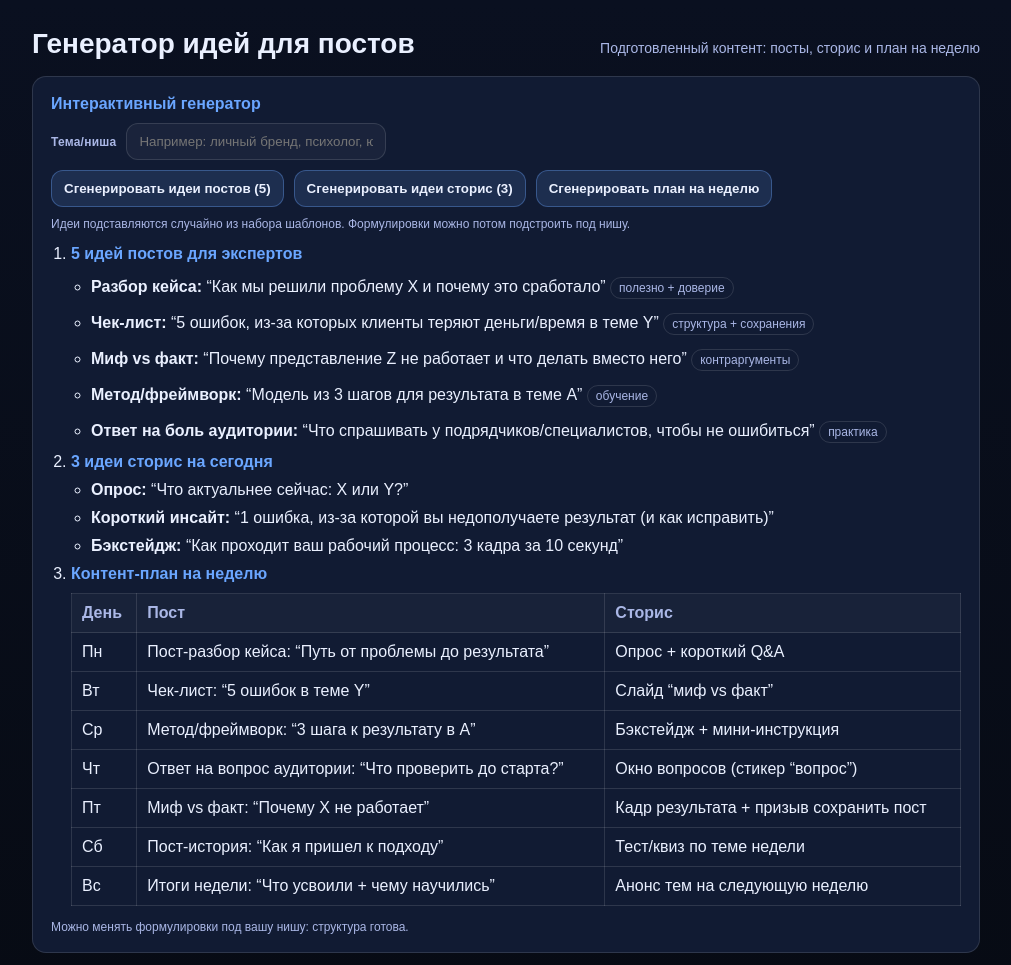
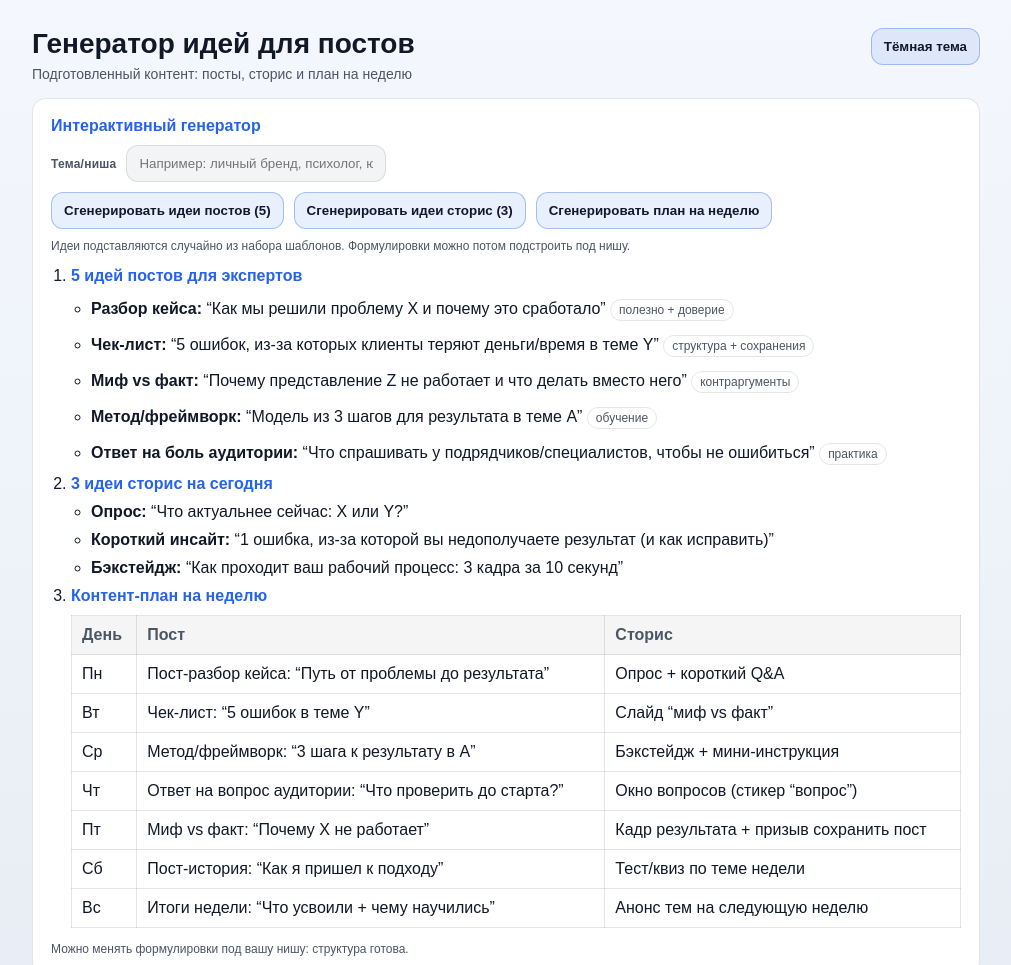
Before and after one commit to natalika88/Generator, a plain HTML site: page index.html in a window 1280 px wide. Shown: the top 965 px of the page, without its empty margins (134-1145 px from the left). Drawn offline with Linux system fonts and the light colour scheme.

Commit message:
Update index.html
переключение темы со светлой на темную

```diff
--- a/index.html
+++ b/index.html
@@ -12,6 +12,33 @@
         --muted: #aab7e6;
         --accent: #6aa6ff;
         --border: rgba(255, 255, 255, 0.12);
+        --grad-top: #0a1020;
+        --grad-bottom: #070b14;
+        --input-bg: rgba(255, 255, 255, 0.04);
+        --week-th-bg: rgba(255, 255, 255, 0.03);
+        --btn-bg: rgba(106, 166, 255, 0.14);
+        --btn-border: rgba(106, 166, 255, 0.35);
+        --btn-hover: rgba(106, 166, 255, 0.22);
+        --focus-border: rgba(106, 166, 255, 0.55);
+        --focus-shadow: rgba(106, 166, 255, 0.18);
+      }
+
+      html[data-theme="light"] {
+        --bg: #f4f7fd;
+        --card: #ffffff;
+        --text: #111827;
+        --muted: #4b5563;
+        --accent: #2563eb;
+        --border: rgba(0, 0, 0, 0.1);
+        --grad-top: #f4f7fd;
+        --grad-bottom: #e8edf5;
+        --input-bg: #f3f4f6;
+        --week-th-bg: rgba(0, 0, 0, 0.04);
+        --btn-bg: rgba(37, 99, 235, 0.1);
+        --btn-border: rgba(37, 99, 235, 0.35);
+        --btn-hover: rgba(37, 99, 235, 0.18);
+        --focus-border: rgba(37, 99, 235, 0.55);
+        --focus-shadow: rgba(37, 99, 235, 0.2);
       }
       * {
         box-sizing: border-box;
@@ -19,8 +46,9 @@
       body {
         margin: 0;
         font-family: Arial, Helvetica, sans-serif;
-        background: linear-gradient(180deg, #0a1020, #070b14);
+        background: linear-gradient(180deg, var(--grad-top), var(--grad-bottom));
         color: var(--text);
+        min-height: 100vh;
       }
       .wrap {
         max-width: 980px;
@@ -30,10 +58,19 @@
       .header {
         display: flex;
         gap: 14px;
-        align-items: baseline;
+        align-items: flex-start;
         justify-content: space-between;
         flex-wrap: wrap;
         margin-bottom: 16px;
+      }
+      .header-titles {
+        display: flex;
+        flex-direction: column;
+        gap: 6px;
+      }
+      .btn-theme {
+        flex-shrink: 0;
+        align-self: flex-start;
       }
       h1 {
         font-size: 28px;
@@ -80,7 +117,7 @@
         letter-spacing: 0.02em;
       }
       .input {
-        background: rgba(255, 255, 255, 0.04);
+        background: var(--input-bg);
         border: 1px solid var(--border);
         color: var(--text);
         padding: 10px 12px;
@@ -89,12 +126,12 @@
         outline: none;
       }
       .input:focus {
-        border-color: rgba(106, 166, 255, 0.55);
-        box-shadow: 0 0 0 3px rgba(106, 166, 255, 0.18);
+        border-color: var(--focus-border);
+        box-shadow: 0 0 0 3px var(--focus-shadow);
       }
       .btn {
-        background: rgba(106, 166, 255, 0.14);
-        border: 1px solid rgba(106, 166, 255, 0.35);
+        background: var(--btn-bg);
+        border: 1px solid var(--btn-border);
         color: var(--text);
         padding: 10px 12px;
         border-radius: 12px;
@@ -102,7 +139,7 @@
         font-weight: 700;
       }
       .btn:hover {
-        background: rgba(106, 166, 255, 0.22);
+        background: var(--btn-hover);
       }
       .btn:active {
         transform: translateY(1px);
@@ -143,7 +180,7 @@
         text-align: left;
         color: var(--muted);
         font-weight: 600;
-        background: rgba(255, 255, 255, 0.03);
+        background: var(--week-th-bg);
       }
       .tag {
         display: inline-block;
@@ -164,8 +201,13 @@
   <body>
     <div class="wrap">
       <div class="header">
-        <h1>Генератор идей для постов</h1>
-        <p class="sub">Подготовленный контент: посты, сторис и план на неделю</p>
+        <div class="header-titles">
+          <h1>Генератор идей для постов</h1>
+          <p class="sub">Подготовленный контент: посты, сторис и план на неделю</p>
+        </div>
+        <button class="btn btn-theme" type="button" id="theme-toggle" aria-label="Переключить светлую и тёмную тему">
+          Светлая тема
+        </button>
       </div>
 
       <div class="card">
@@ -280,6 +322,38 @@
     </div>
 
     <script>
+      const THEME_STORAGE_KEY = 'post-ideas-ui-theme';
+
+      function getStoredOrPreferredTheme() {
+        const saved = localStorage.getItem(THEME_STORAGE_KEY);
+        if (saved === 'light' || saved === 'dark') return saved;
+        return window.matchMedia('(prefers-color-scheme: light)').matches ? 'light' : 'dark';
+      }
+
+      function applyUiTheme(theme) {
+        if (theme === 'light') {
+          document.documentElement.setAttribute('data-theme', 'light');
+        } else {
+          document.documentElement.removeAttribute('data-theme');
+        }
+        const btn = document.getElementById('theme-toggle');
+        if (btn) {
+          btn.textContent = theme === 'light' ? 'Тёмная тема' : 'Светлая тема';
+        }
+      }
+
+      function initUiTheme() {
+        applyUiTheme(getStoredOrPreferredTheme());
+      }
+
+      initUiTheme();
+
+      document.getElementById('theme-toggle').addEventListener('click', () => {
+        const next = document.documentElement.getAttribute('data-theme') === 'light' ? 'dark' : 'light';
+        localStorage.setItem(THEME_STORAGE_KEY, next);
+        applyUiTheme(next);
+      });
+
       // Простая локальная логика “генератора” без библиотек.
       function shuffle(arr) {
         const a = arr.slice();
```
